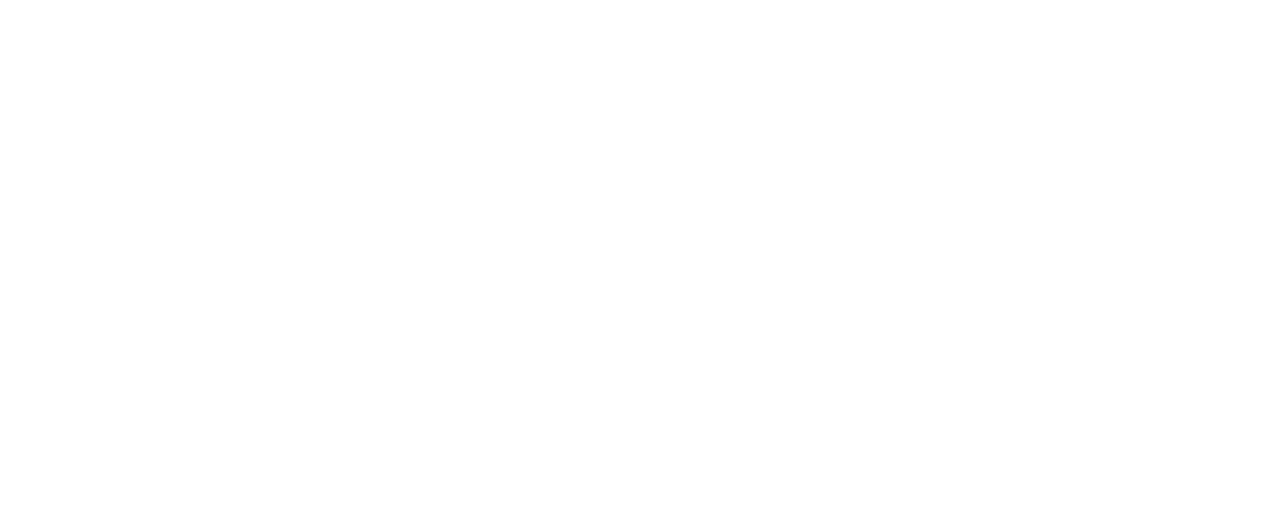
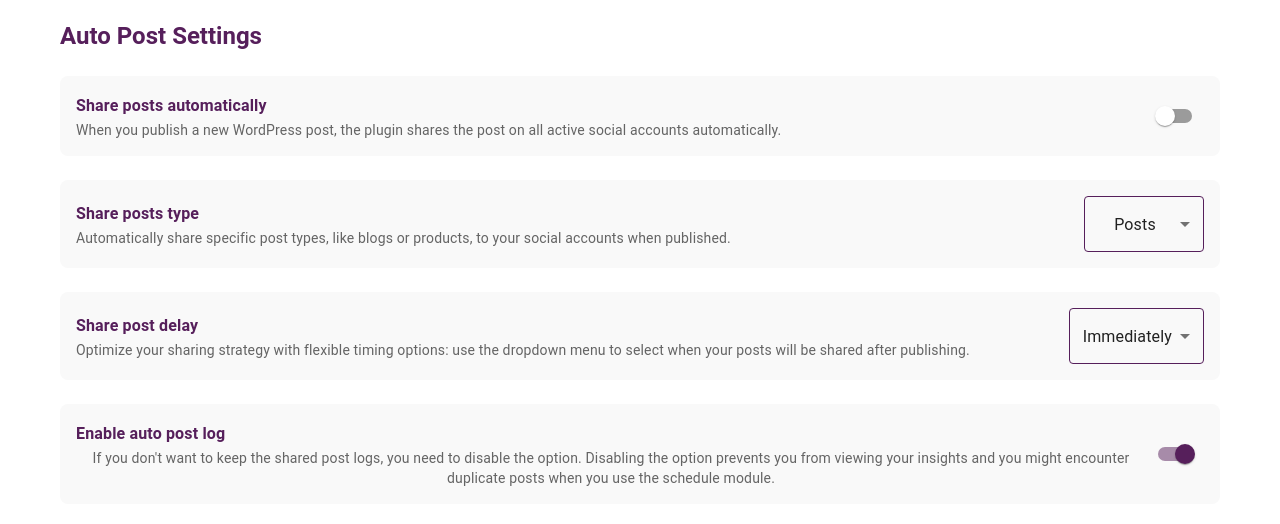
Before and after one commit to Sharim0684/webbbbbbbbbbbbbbbb, a React (Create React App) app: page /autoPost in a window 1280 px wide. Before the commit this address had no page. Shown: the top 524 px of the page. Built offline with nearby package versions, Linux system fonts and the light colour scheme.

Commit message:
autopost page

```diff
--- a/src/App.js
+++ b/src/App.js
@@ -9,6 +9,7 @@
 
 import DashBoard from './components/DashBoard';
 import AccountsPage from './components/AccountsPage';
+import AutoPostSettings from './components/AutoPost/aotoPost';
 
 function App() {
   return (
@@ -22,6 +23,7 @@
           <Route exact path='/verification' Component={VerificationPage} />
           <Route exact path='/set-new-paswd' Component={SetNewPassword} />
           <Route exact path='/add-accounts' Component={AccountsPage} />
+          <Route exact path='/autoPost' Component={AutoPostSettings} />
         </Routes>
       </BrowserRouter>
       {/* <Header/> */}
--- /dev/null
+++ b/src/components/AutoPost/aotoPost.jsx
@@ -0,0 +1,125 @@
+import React, { useState } from 'react';
+import { Container, FormControl, FormControlLabel, Switch, Select, MenuItem, Typography, Box } from '@mui/material';
+
+const AutoPostSettings = () => {
+    const [autoPost, setAutoPost] = useState(false);
+    const [autoLog, setAutoLog] = useState(true);
+
+    return (
+        <Container style={{ backgroundColor: 'white', padding: '20px', borderRadius: '8px' }}>
+            <Typography variant="h5" gutterBottom sx={{ color: '#561f5b', fontWeight: 'bold', textAlign: 'left' }}>Auto Post Settings</Typography>
+
+            <Box display="flex" justifyContent="space-between" alignItems="center" mt={3} p={2} bgcolor="#f9f9f9" borderRadius={2}>
+                <Box>
+                    <Typography variant="subtitle1" sx={{ color: '#561f5b', fontWeight: 'bold', textAlign: 'left' }}>Share posts automatically</Typography>
+                    <Typography variant="body2" color="textSecondary">
+                        When you publish a new WordPress post, the plugin shares the post on all active social accounts automatically.
+                    </Typography>
+                </Box>
+                <Switch checked={autoPost} onChange={() => setAutoPost(!autoPost)} sx={{
+                    "& .MuiSwitch-switchBase.Mui-checked": {
+                        color: "#561f5b",
+                    },
+                    "& .MuiSwitch-switchBase.Mui-checked + .MuiSwitch-track": {
+                        backgroundColor: "#561f5b",
+                    },
+                }} />
+            </Box>
+
+            <Box display="flex" justifyContent="space-between" alignItems="center" mt={3} p={2} bgcolor="#f9f9f9" borderRadius={2}>
+                <Box>
+                    <Typography variant="subtitle1" sx={{ color: '#561f5b', fontWeight: 'bold', textAlign: 'left' }}>Share posts type</Typography>
+                    <Typography variant="body2" color="textSecondary">
+                        Automatically share specific post types, like blogs or products, to your social accounts when published.
+                    </Typography>
+                </Box>
+                <FormControl sx={{ minWidth: 120 }}>
+                    <Select
+                        defaultValue="Posts"
+                        sx={{
+                            '&.Mui-focused .MuiOutlinedInput-notchedOutline': {
+                                borderColor: '#561f5b',
+                            },
+                            '&:hover .MuiOutlinedInput-notchedOutline': {
+                                borderColor: '#561f5b',
+                            },
+                            '& .MuiOutlinedInput-notchedOutline': {
+                                borderColor: '#561f5b',
+                            }
+                        }}
+                        MenuProps={{
+                            PaperProps: {
+                                sx: {
+                                    '& .MuiMenuItem-root:hover': {
+                                        backgroundColor: '#561f5b',
+                                        color: 'white',
+                                    },
+                                }
+                            }
+                        }}
+                    >
+                        <MenuItem value="Posts">Posts</MenuItem>
+                        <MenuItem value="Products">Products</MenuItem>
+                    </Select>
+                </FormControl>
+            </Box>
+
+            <Box display="flex" justifyContent="space-between" alignItems="center" mt={3} p={2} bgcolor="#f9f9f9" borderRadius={2}>
+                <Box>
+                    <Typography variant="subtitle1" sx={{ color: '#561f5b', fontWeight: 'bold', textAlign: 'left' }}>Share post delay</Typography>
+                    <Typography variant="body2" color="textSecondary">
+                        Optimize your sharing strategy with flexible timing options: use the dropdown menu to select when your posts will be shared after publishing.
+                    </Typography>
+                </Box>
+                <FormControl>
+                    <Select defaultValue="Immediately" sx={{
+                        '&.Mui-focused .MuiOutlinedInput-notchedOutline': {
+                            borderColor: '#561f5b',
+                        },
+                        '&:hover .MuiOutlinedInput-notchedOutline': {
+                            borderColor: '#561f5b',
+                        },
+                        '& .MuiOutlinedInput-notchedOutline': {
+                            borderColor: '#561f5b',
+                        }
+                    }}
+                    MenuProps={{
+                        PaperProps: {
+                            sx: {
+                                '& .MuiMenuItem-root:hover': {
+                                    backgroundColor: '#561f5b',
+                                    color: 'white',
+                                },
+                            }
+                        }
+                    }}>
+                        <MenuItem value="Immediately">Immediately</MenuItem>
+                        <MenuItem value="After 5 minutes">After 5 minutes</MenuItem>
+                        <MenuItem value="After 10 minutes">After 10 minutes</MenuItem>
+                        <MenuItem value="After 30 minutes">After 30 minutes</MenuItem>
+                        <MenuItem value="After 1 hour">After 1 hour</MenuItem>
+                    </Select>
+                </FormControl>
+            </Box>
+
+            <Box display="flex" justifyContent="space-between" alignItems="center" mt={3} p={2} bgcolor="#f9f9f9" borderRadius={2}>
+                <Box>
+                    <Typography variant="subtitle1" sx={{ color: '#561f5b', fontWeight: 'bold', textAlign: 'left' }}>Enable auto post log</Typography>
+                    <Typography variant="body2" color="textSecondary">
+                        If you don't want to keep the shared post logs, you need to disable the option. Disabling the option prevents you from viewing your insights and you might encounter duplicate posts when you use the schedule module.
+                    </Typography>
+                </Box>
+                <Switch checked={autoLog} onChange={() => setAutoLog(!autoLog)} sx={{
+                    "& .MuiSwitch-switchBase.Mui-checked": {
+                        color: "#561f5b",
+                    },
+                    "& .MuiSwitch-switchBase.Mui-checked + .MuiSwitch-track": {
+                        backgroundColor: "#561f5b",
+                    },
+                }} />
+            </Box>
+        </Container>
+    );
+};
+
+export default AutoPostSettings;
--- a/src/components/Header/index.js
+++ b/src/components/Header/index.js
@@ -57,7 +57,7 @@
               </Button>
             ))} */}
             <Link style={{textDecoration:'none',}} to="/add-accounts"><Typography variant='hr' sx={{mr:3,color:'#561f5b',fontFamily:'poppins',fontWeight:'600',fontSize:'16px'}}>Accounts</Typography></Link>
-            <Typography variant='hr' sx={{mr:3,color:'#561f5b',fontFamily:'poppins',fontWeight:'600',fontSize:'16px'}}>Auto Post</Typography>
+            <Link style={{textDecoration:'none',}} to="/autoPost"><Typography variant='hr' sx={{mr:3,color:'#561f5b',fontFamily:'poppins',fontWeight:'600',fontSize:'16px'}}>Auto Post</Typography></Link>
             <Typography variant='hr' sx={{mr:3,color:'#561f5b',fontFamily:'poppins',fontWeight:'600',fontSize:'16px'}}>Post Schedules</Typography>
             <Typography variant='hr' sx={{mr:3,color:'#561f5b',fontFamily:'poppins',fontWeight:'600',fontSize:'16px'}}>Share Now</Typography>
             <Typography variant='hr' sx={{mr:3,color:'#561f5b',fontFamily:'poppins',fontWeight:'600',fontSize:'16px'}}>Templates</Typography>
```
